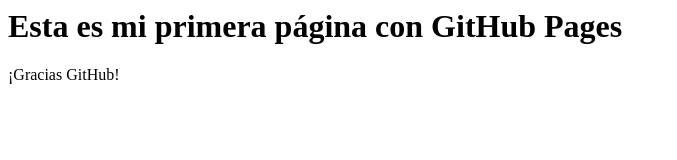
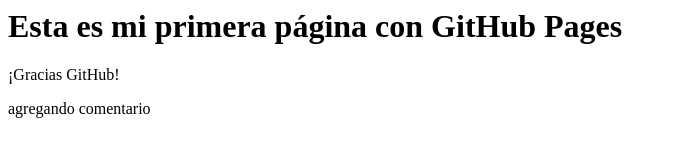
Before and after one commit to Susana-AnayaA/Actividad-Cloud, a plain HTML site: page index.html in a window 1280 px wide. Shown: the whole page, without its empty margins (0-677 px from the left). Drawn offline with Linux system fonts and the light colour scheme.

Commit message:
Update index.html
ejercicio para añadir un comentario

```diff
--- a/index.html
+++ b/index.html
@@ -2,3 +2,4 @@
 <h1> Esta es mi primera página con GitHub Pages </h1>
 <p>¡Gracias GitHub!</p>
 </html>
+agregando comentario
```
